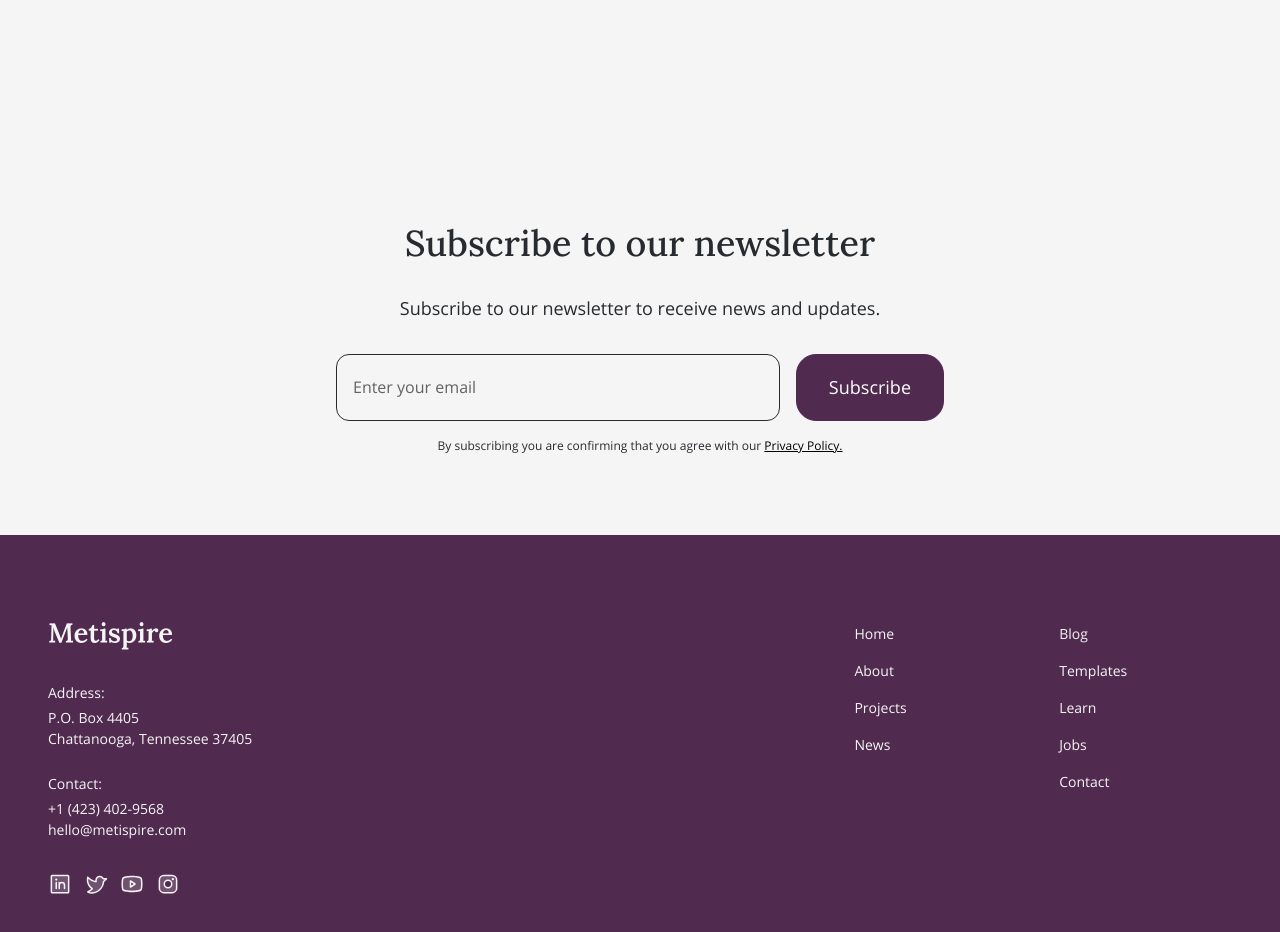
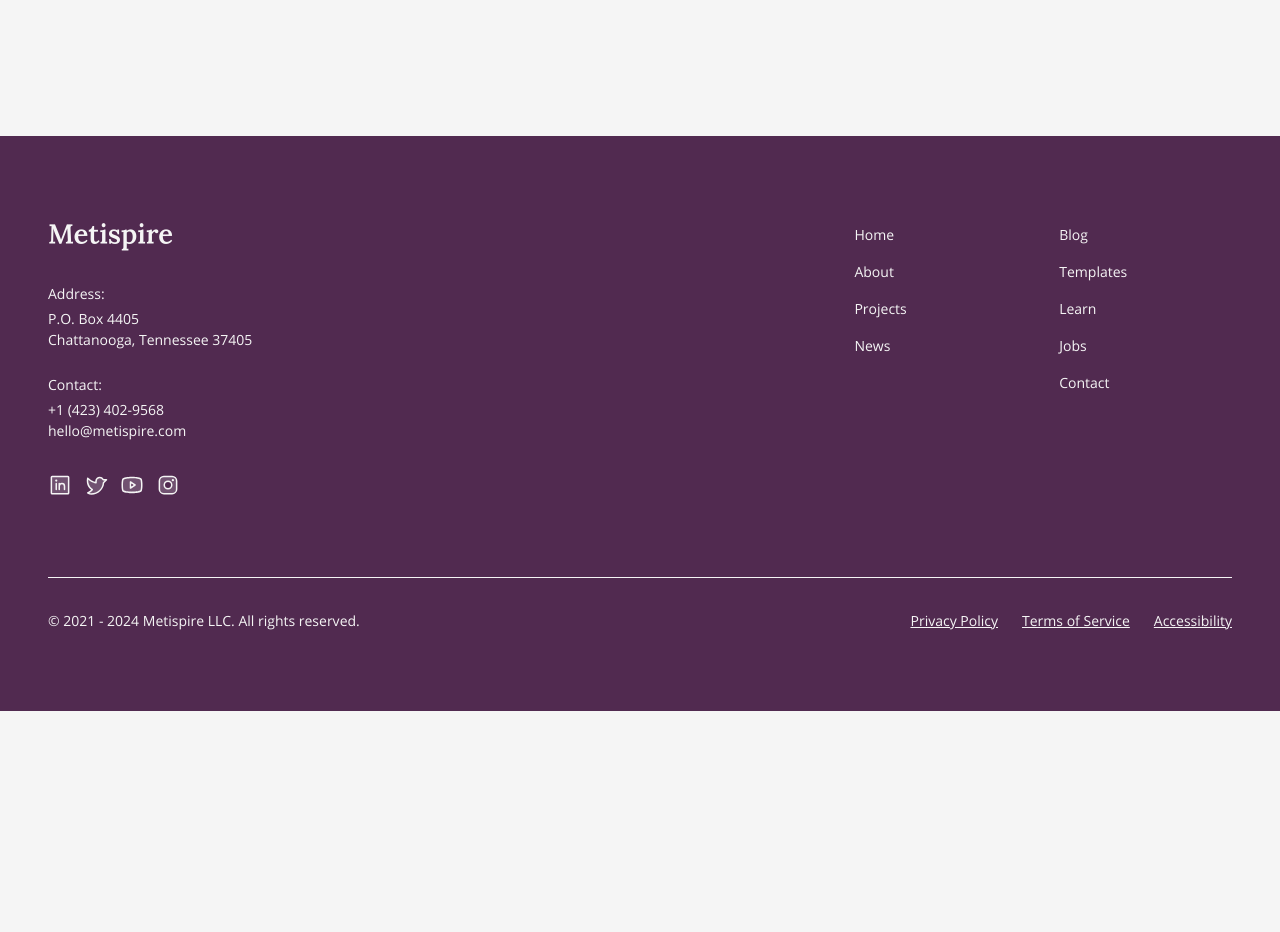
Before and after one commit to Metispire/metispire.github.io, a plain HTML site: page docs/blog.html in a window 1280 px wide. Shown: the part 2820-3752 px from the top of the page. After the commit the page ends 3531 px from the top, so only its background shows below. Drawn offline with nearby package versions, Linux system fonts and the light colour scheme; a script that the page names is missing.

Commit message:
Removed subscribe form from blog

```diff
--- a/docs/blog.html
+++ b/docs/blog.html
@@ -337,7 +337,7 @@
         </div>
       </header>
     </main>
-    <section data-w-id="74c27a83-88a8-f89d-a0be-2328adc4cd5d" class="section-subscribe">
+    <!-- <section data-w-id="74c27a83-88a8-f89d-a0be-2328adc4cd5d" class="section-subscribe">
       <div class="padding-global">
         <div class="container-small">
           <div class="padding-section-medium">
@@ -365,7 +365,7 @@
           </div>
         </div>
       </div>
-    </section>
+    </section> -->
     <footer class="footer-component">
       <div class="padding-global">
         <div class="container-large">
```
